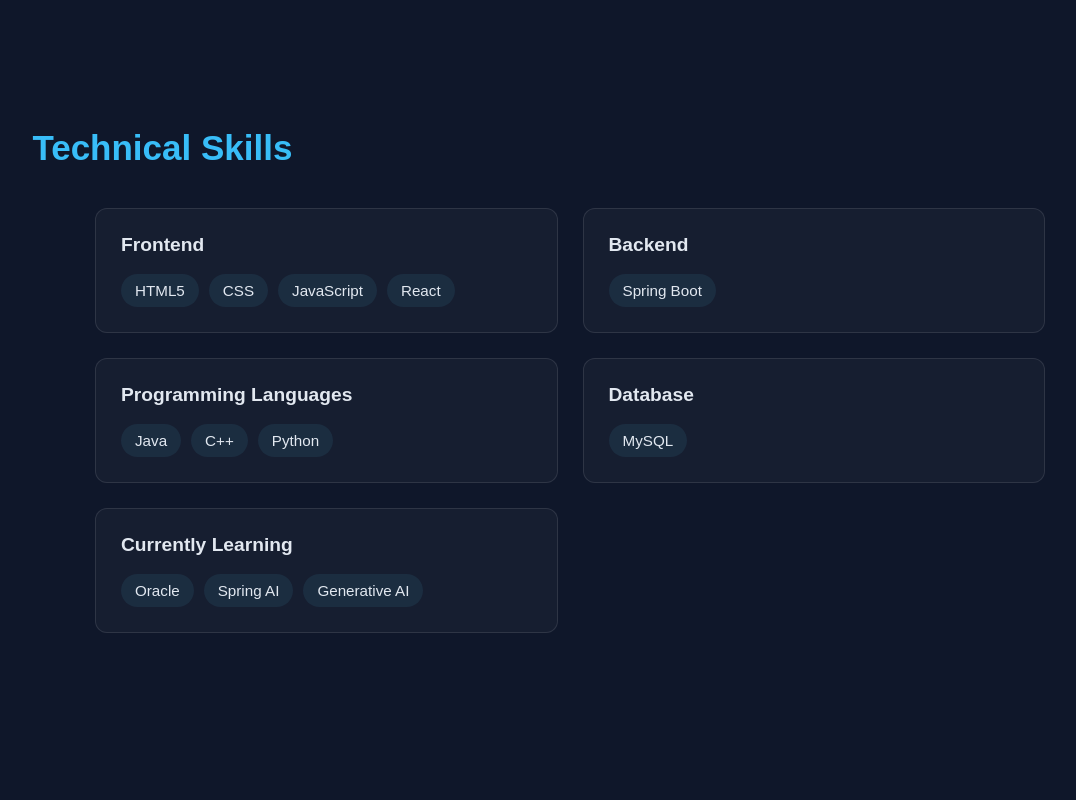
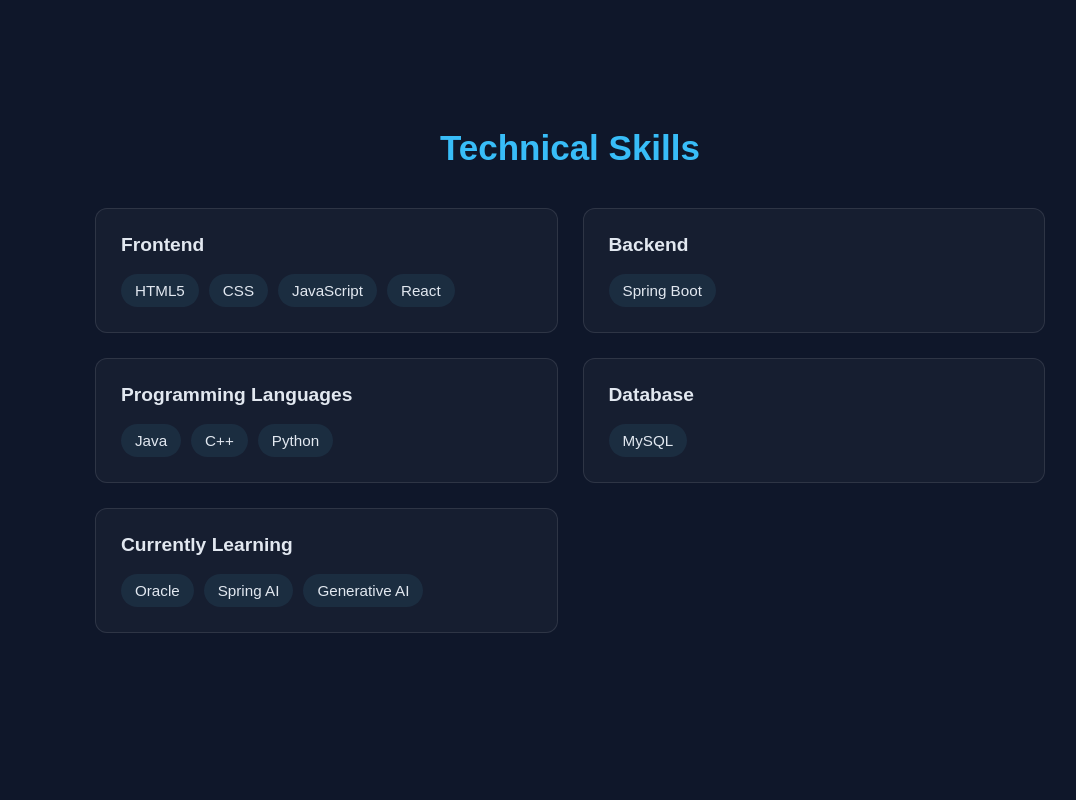
Before and after one commit to saisanthipriya/react-portfolio, a React (Vite) app: page / in a window 1280 px wide. Shown: the part 1180-1980 px from the top of the page, without its empty margins (70-1146 px from the left). Built offline with nearby package versions, Linux system fonts and the light colour scheme.

Commit message:
Center Skills and projects headings

```diff
--- a/src/App.css
+++ b/src/App.css
@@ -120,7 +120,6 @@
 /* =========================
    BUTTONS
 ========================= */
-
 .hero-buttons {
   display: flex;
   justify-content: center;
@@ -416,3 +415,8 @@
     grid-template-columns: 1fr;
   }
 }
+/* Center Skills and Projects headings */
+#skills > h2,
+#projects > h2 {
+  text-align: center;
+}
```
